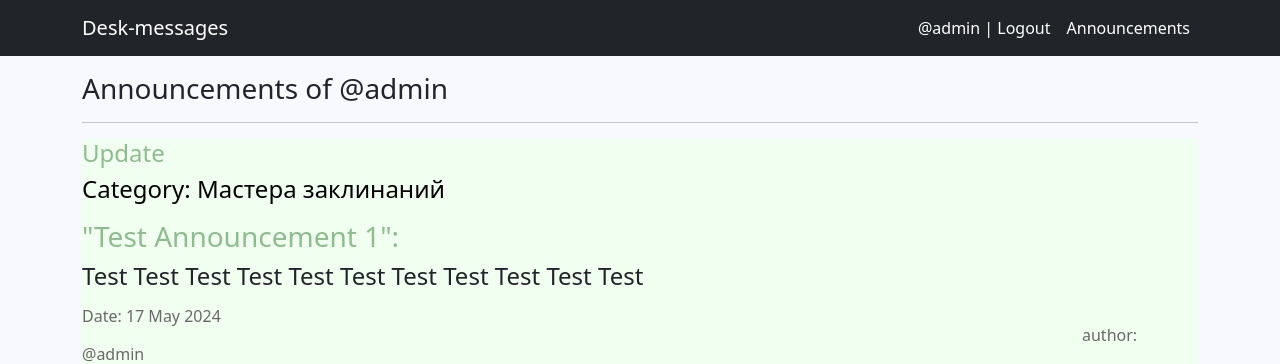
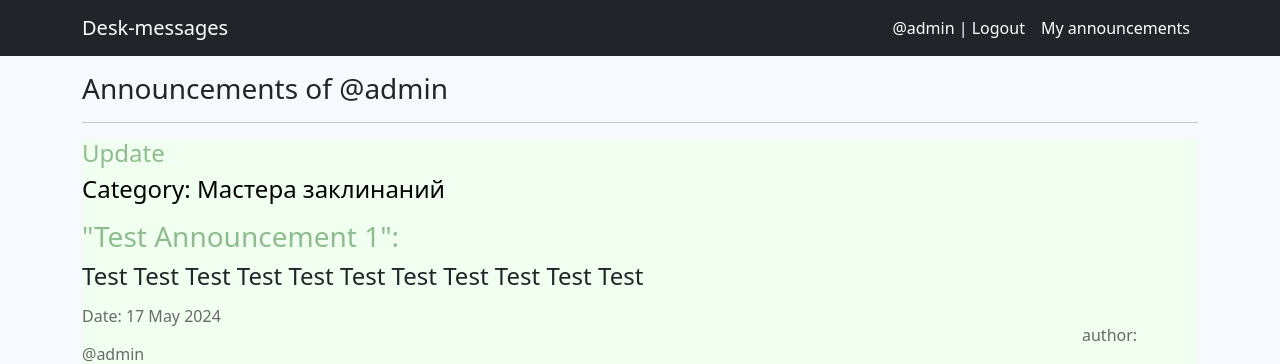
Before and after one commit to IlyacloudDev/django-desk-messages, a Django app: page /own/ in a window 1280 px wide. Shown: the top 364 px of the page. Run offline with Django 5.2, Linux system fonts and the light colour scheme; a user stored in the database is signed in; data comes from the database, SQL or seed files in the repository; some libraries are stand-ins or nearby versions.

Commit message:
some fixed design mistakes

```diff
--- a/templates/default.html
+++ b/templates/default.html
@@ -18,9 +18,9 @@
                     <ul class="navbar-nav ms-auto mb-2 mb-lg-0">
                         {% if request.user.is_authenticated %}
                             <li class="nav-item"><a class="nav-link active" href="http://127.0.0.1:8000/accounts/logout">@{{ user.username }} | Logout</a></li>
-                            <li class="nav-item"><a class="nav-link active" href="{% url 'author_announcements' %}">Announcements</a></li>
+                            <li class="nav-item"><a class="nav-link active" href="{% url 'author_announcements' %}">My announcements</a></li>
                         {% else %}
-                            <li class="nav-item"><a class="nav-link active" href="http://127.0.0.1:8000/accounts/signup">Signup</a></li>/<li class="nav-item"><a class="nav-link active" href="http://127.0.0.1:8000/accounts/login">Login</a></li>
+                            <li class="nav-item"><a class="nav-link active" href="http://127.0.0.1:8000/accounts/signup">Signup</a></li><li class="nav-item"><a class="nav-link active" href="http://127.0.0.1:8000/accounts/login">Login</a></li>
                         {% endif %}
                     </ul>
                 </div>
```
